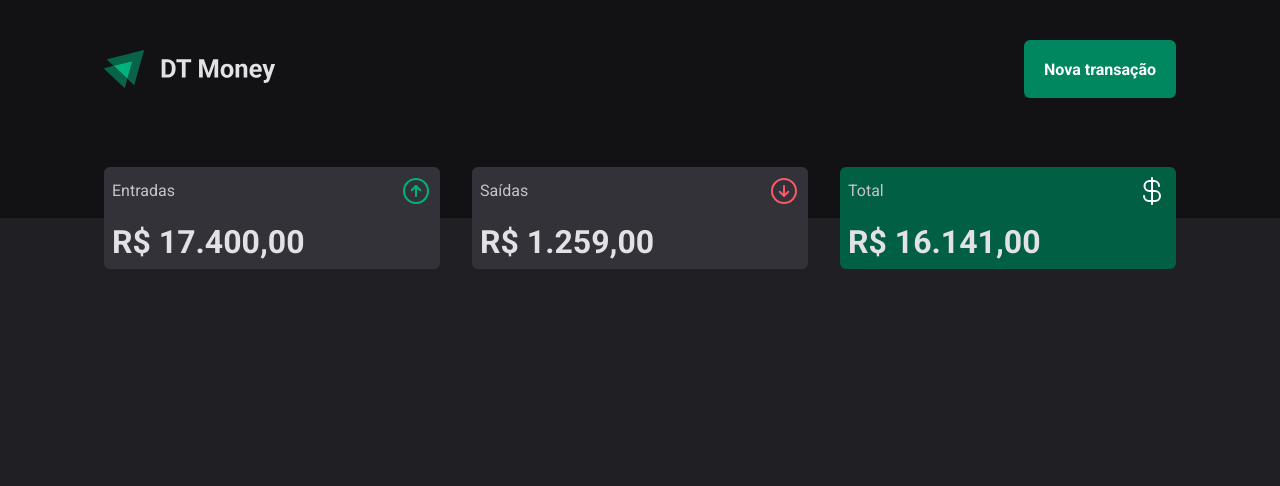
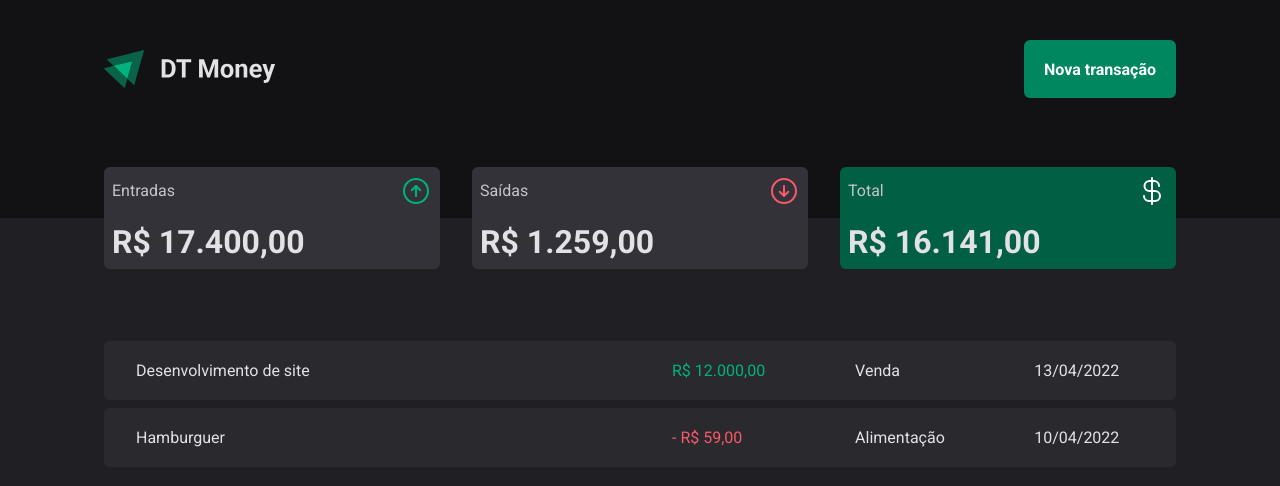
Before and after one commit to alexandronrossi/03-dt-money, a React (Vite) app: page / in a window 1280 px wide. Shown: the top 486 px of the page. Built offline with nearby package versions, Linux system fonts and the light colour scheme.

Commit message:
Curso: Consumo de API e permormance no ReactJS | Módulo: Estrutura visual | Aula: Tabela de transações

```diff
--- a/src/components/Summary/styles.ts
+++ b/src/components/Summary/styles.ts
@@ -5,6 +5,7 @@
 	max-width: 1120px;
 	margin: 0 auto;
 	padding: 0 1.5rem;
+
 	display: grid;
 	grid-template-columns: repeat(3, 1fr);
 	gap: 2rem;
--- a/src/pages/Transactions/index.tsx
+++ b/src/pages/Transactions/index.tsx
@@ -1,4 +1,4 @@
-import {} from './styles'
+import { PriceHighlight, TransactionsContainer, TransactionsTable } from './styles'
 
 import { Header } from '../../components/Header'
 import { Summary } from '../../components/Summary'
@@ -8,6 +8,30 @@
 	  <div>
 		<Header />
 		<Summary />
+
+		<TransactionsContainer>
+			<TransactionsTable>
+				<tbody>
+					<tr>
+						<td width="50%">Desenvolvimento de site</td>
+						<td>
+							<PriceHighlight variant='income'>R$ 12.000,00</PriceHighlight>
+						</td>
+						<td>Venda</td>
+						<td>13/04/2022</td>
+					</tr>
+
+					<tr>
+						<td width="50%">Hamburguer</td>
+						<td>
+							<PriceHighlight variant='outcome'>- R$ 59,00</PriceHighlight>
+						</td>
+						<td>Alimentação</td>
+						<td>10/04/2022</td>
+					</tr>
+				</tbody>
+			</TransactionsTable>
+		</TransactionsContainer>
 	  </div>
 	)
 }
--- a/src/pages/Transactions/styles.ts
+++ b/src/pages/Transactions/styles.ts
@@ -1,5 +1,38 @@
-import styled from 'styled-components';
+import styled from "styled-components";
 
-export const Container = styled.div`
+export const TransactionsContainer = styled.main`
+	width: 100%;
+	max-width: 1120px;
+	margin: 4rem auto 0;
+	padding: 0 1.5rem;
+`;
 
-`;
+export const TransactionsTable = styled.table`
+	width: 100%;
+	border-collapse: separate;
+	border-spacing: 0 0.5rem;
+	/* margin-top: 1.5rem; */
+
+	td {
+		padding: 1.25rem 2rem;
+		background: ${props => props.theme["gray-700"]};
+
+		&:first-child {
+			border-top-left-radius: 6px;
+			border-bottom-left-radius: 6px;
+		}
+
+		&:last-child {
+			border-top-right-radius: 6px;
+			border-bottom-right-radius: 6px;
+		}
+	}
+`
+
+interface PriceHighlightProps {
+	variant: 'income' | 'outcome'
+}
+
+export const PriceHighlight = styled.span<PriceHighlightProps>`
+	color: ${props => props.variant === 'income' ? props.theme["green-300"] : props.theme["red-300"]};
+`
```
